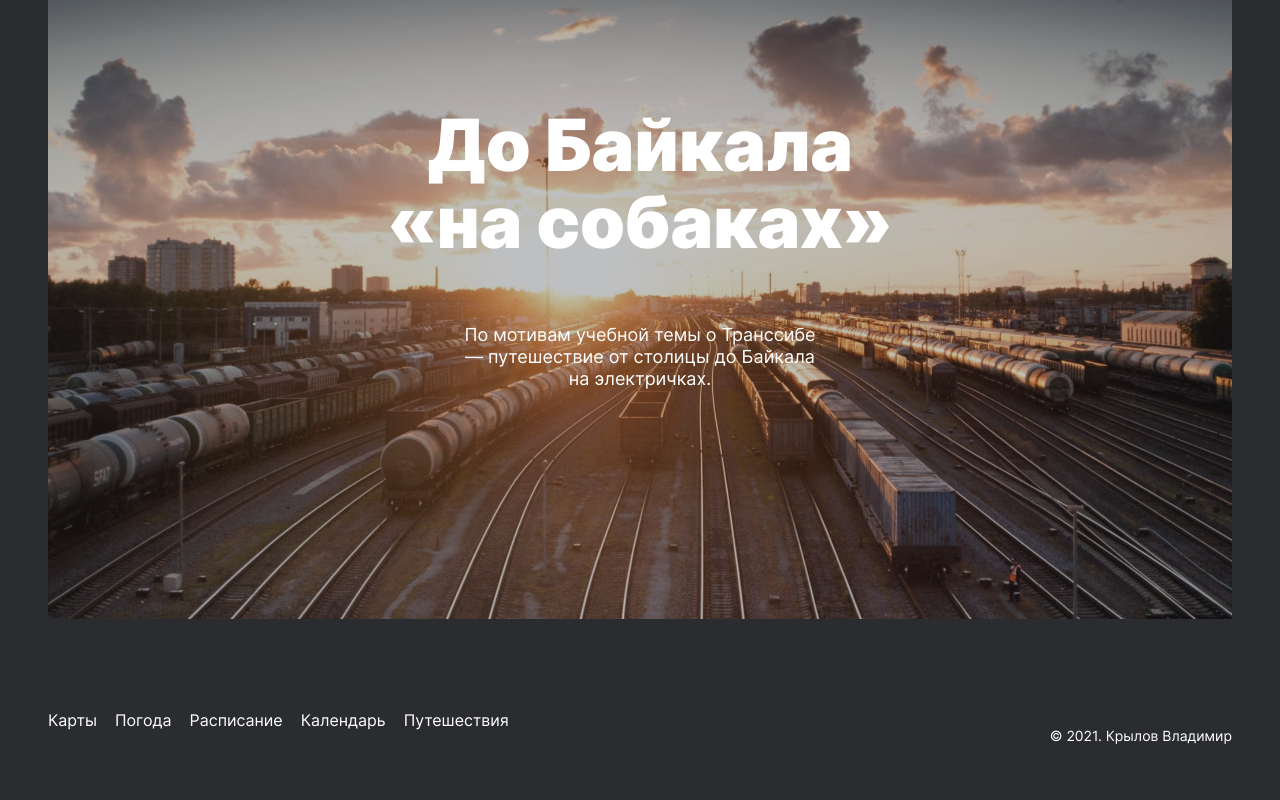
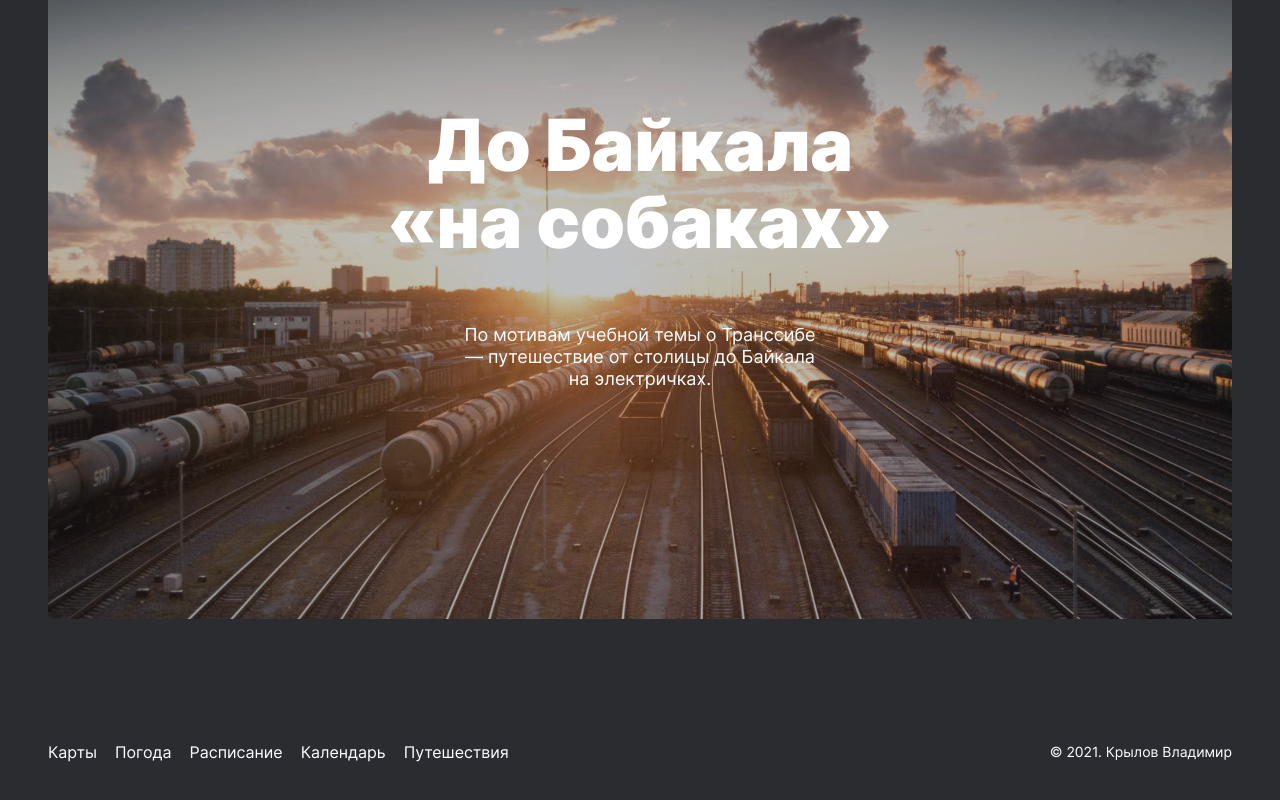
Before and after one commit to vladimirkrylov01/russian-travel, a plain HTML site: page index.html in a window 1280 px wide. Shown: the part 6131-6931 px from the top of the page. Drawn offline with Linux system fonts and the light colour scheme.

Commit message:
edited style/footer/lead

```diff
--- /dev/null
+++ b/blocks/body/body.css
@@ -0,0 +1,7 @@
+.body {
+	background-color: #2a2c2f;
+	min-width: 320px;
+	color: #fff;
+	font-family: "Inter", Arial, Helvetica, sans-serif;
+	margin: 0 auto;
+}
--- /dev/null
+++ b/blocks/page/page.css
@@ -0,0 +1,12 @@
+.page {
+	width: 100%;
+	max-width: 1280px;
+	margin: 0 auto;
+	font-family: "Inter", "Arial", sans-serif;
+	text-rendering: optimizeLegibility;
+	-webkit-font-smoothing: antialiased;
+	-moz-osx-font-smoothing: grayscale;
+	-webkit-text-size-adjust: 100%;
+	-ms-text-size-adjust: 100%;
+	-moz-text-size-adjust: 100%;
+}
--- a/style.css
+++ b/style.css
@@ -402,12 +402,18 @@
 .place__paragraph:first-child {
 	margin-bottom: 26px;
 }
+@media (max-width:768px){
+   .place__paragraph{
+      padding: 0px 16px;
+   }
+}
 @media (min-width: 1024px) {
   .place__paragraph {
     font-size: 18px;
   }
+}
 @media (max-width:425px){
-   .place__text{
+.place__text{
       padding: 0px 16px 0px 16px;
    }
 }
@@ -518,20 +524,20 @@
 }
 
 .footer {
+   display: flex;
+   flex-direction:column;
+   max-width: 1184px;
 	margin: 64px auto 24px auto;
 	padding: 0 16px;
-	max-width: 1184px;
-	display: flex;
-   align-items: baseline;
-	flex-flow: column nowrap;
 }
 @media (min-width: 768px) {
 	.footer {
+      flex-direction: row;
+      justify-content: space-between;
+      align-items: center;
 		margin-top: 88px;
 		padding: 0 24px;
-		flex-direction: row;
-		align-items: center;
-		justify-content: space-between;
+
 	}
 }
 @media (min-width: 1024px) {
@@ -545,30 +551,28 @@
 	padding: 0;
 	margin: 0;
 	list-style: none;
+
 }
 @media (min-width: 768px) {
 	.footer__links {
 		display: flex;
-		flex-flow: row nowrap;
+		flex-direction: row;
 	}
 }
 
 .footer__link {
-   margin: 0px 18px 32px 0px;
+   margin: 32px 18px 32px 0px;
 }
-@media (min-width:768px){
-   .footer__link{
-      /* margin-bottom: 0; */
-   }
-}
-
-
 .footer__text {
 	font-weight: 400;
 	font-size: 24px;
 	color: #fff;
 	text-decoration: none;
    line-height: 1;
+   transition: opacity .5s ease;
+}
+.footer__text:hover{
+   opacity: .5;
 }
 @media (min-width: 768px) {
   .footer__text {
@@ -587,6 +591,6 @@
 	.footer__copyright {
 		margin-top: 0;
 		line-height: 1.14;
-		text-align: left;
+		/* text-align: left; */
 	}
 }
```
Also changed, not shown: 1 other file.
